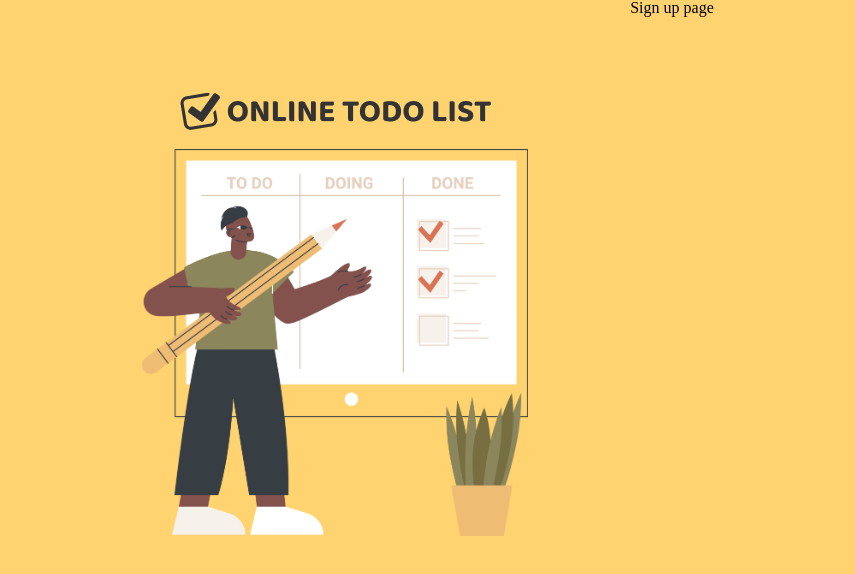
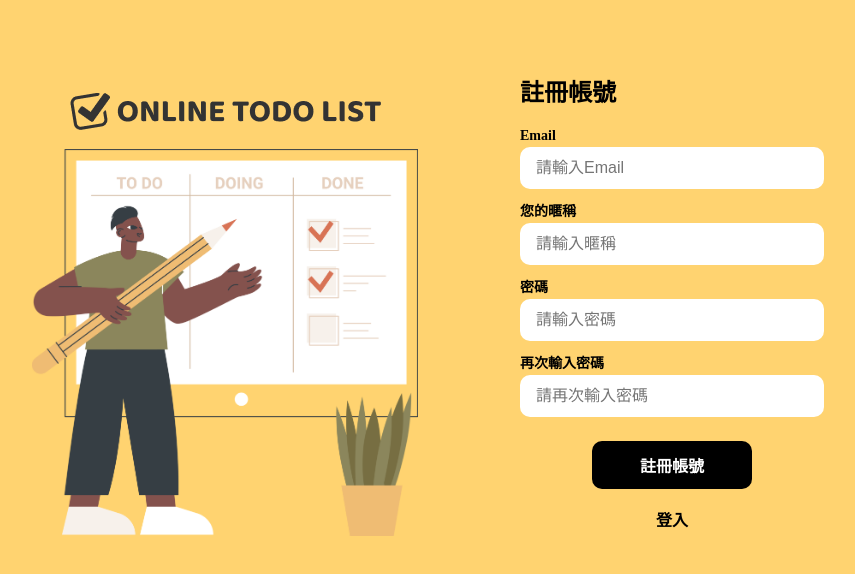
Before and after one commit to enpluto/react_todolist, a React (Vite) app: page / in a window 1280 px wide. Both pictures are taken after a click on the element "註冊帳號". Shown: the top 574 px of the page, without its empty margins (86-941 px from the left). Built offline with nearby package versions, Linux system fonts and the light colour scheme.

Commit message:
feat: add Signup page

```diff
--- /dev/null
+++ b/src/Pages/SignUp/data.tsx
@@ -0,0 +1,43 @@
+export type Data = {
+  componentName: string;
+  labelFor: string;
+  title: string;
+  inputType: string;
+  inputName: string;
+  placeholder: string;
+};
+
+export const dataset: Data[] = [
+  {
+    componentName: "Email",
+    labelFor: "email",
+    title: "Email",
+    inputType: "email",
+    inputName: "email",
+    placeholder: "請輸入Email",
+  },
+  {
+    componentName: "UserName",
+    labelFor: "username",
+    title: "您的暱稱",
+    inputType: "text",
+    inputName: "username",
+    placeholder: "請輸入暱稱",
+  },
+  {
+    componentName: "Password",
+    labelFor: "password",
+    title: "密碼",
+    inputType: "password",
+    inputName: "password",
+    placeholder: "請輸入密碼",
+  },
+  {
+    componentName: "CheckPassword",
+    labelFor: "password",
+    title: "再次輸入密碼",
+    inputType: "password",
+    inputName: "password",
+    placeholder: "請再次輸入密碼",
+  },
+];
--- a/src/Pages/SignUp/index.tsx
+++ b/src/Pages/SignUp/index.tsx
@@ -1,5 +1,68 @@
+import { useNavigate } from "react-router-dom";
+import { Data, dataset } from "./data";
+import {
+  Wrapper,
+  Title,
+  Form,
+  Input,
+  Email,
+  UserName,
+  Password,
+  CheckPassword,
+  Container,
+  Button,
+  Login,
+} from "./styled";
+
 const SignUp = () => {
-  return <>Sign up page</>;
+  const navigate = useNavigate();
+  // 動態生成元件
+  const componentMap: { [key: string]: React.ComponentType<any> } = {
+    Email,
+    UserName,
+    Password,
+    CheckPassword,
+  };
+
+  return (
+    <Wrapper>
+      <Title>註冊帳號</Title>
+      <Form>
+        {dataset.map(
+          (
+            {
+              componentName,
+              labelFor,
+              title,
+              inputType,
+              inputName,
+              placeholder,
+            }: Data,
+            index: number
+          ) => {
+            const Component = componentMap[componentName];
+            if (!Component) {
+              return null;
+            }
+            return (
+              <Component key={index}>
+                <label htmlFor={labelFor}>{title}</label>
+                <Input
+                  type={inputType}
+                  name={inputName}
+                  placeholder={placeholder}
+                />
+              </Component>
+            );
+          }
+        )}
+      </Form>
+      <Container>
+        <Button type="button">註冊帳號</Button>
+        <Login onClick={() => navigate(-1)}>登入</Login>
+      </Container>
+    </Wrapper>
+  );
 };
 
 export default SignUp;
--- a/src/Pages/SignUp/styled.tsx
+++ b/src/Pages/SignUp/styled.tsx
@@ -1,5 +1,88 @@
 import styled from "styled-components";
 
-export const Wrapper = styled.div``;
+export const Wrapper = styled.div`
+  display: flex;
+  flex-direction: column;
+  row-gap: 24px;
 
-export const Container = styled.div``;
+  margin-top: 81px;
+  width: 304px;
+
+  font-size: 14px;
+  font-weight: 700;
+
+  @media (max-width: 376px) {
+    margin-top: 8px;
+    width: 311px;
+  }
+`;
+
+export const Title = styled.h1`
+  font-size: 24px;
+
+  @media (max-width: 375px) {
+    font-size: 20px;
+    text-align: center;
+  }
+`;
+
+export const Form = styled.div`
+  display: flex;
+  flex-direction: column;
+  row-gap: 16px;
+
+  @media (max-width: 376px) {
+    margin-top: 8px;
+  }
+`;
+
+export const Email = styled.div`
+  display: flex;
+  flex-direction: column;
+  row-gap: 4px;
+`;
+
+export const UserName = Email;
+export const Password = Email;
+export const CheckPassword = Email;
+
+export const Input = styled.input`
+  padding: 12px 16px;
+  border: none;
+  border-radius: 10px;
+  width: 100%;
+
+  color: #9f9a91;
+  font-size: 16px;
+  font-weight: 500;
+
+  @media (max-width: 376px) {
+    max-width: 304px;
+  }
+`;
+
+export const Container = styled.div`
+  display: flex;
+  flex-direction: column;
+  align-items: center;
+  row-gap: 24px;
+`;
+
+export const Button = styled.button`
+  border-radius: 10px;
+  padding: 12px 48px;
+
+  background-color: black;
+  color: white;
+  font-size: 16px;
+  font-weight: 700;
+
+  cursor: pointer;
+`;
+
+export const Login = styled.div`
+  font-size: 16px;
+  font-weight: 700;
+
+  cursor: pointer;
+`;
```
